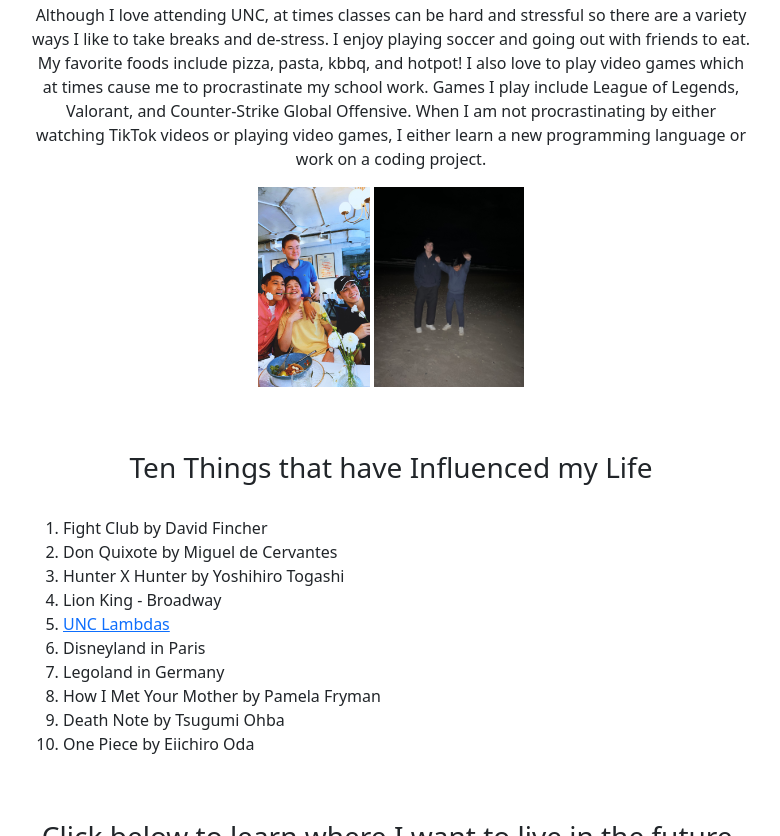
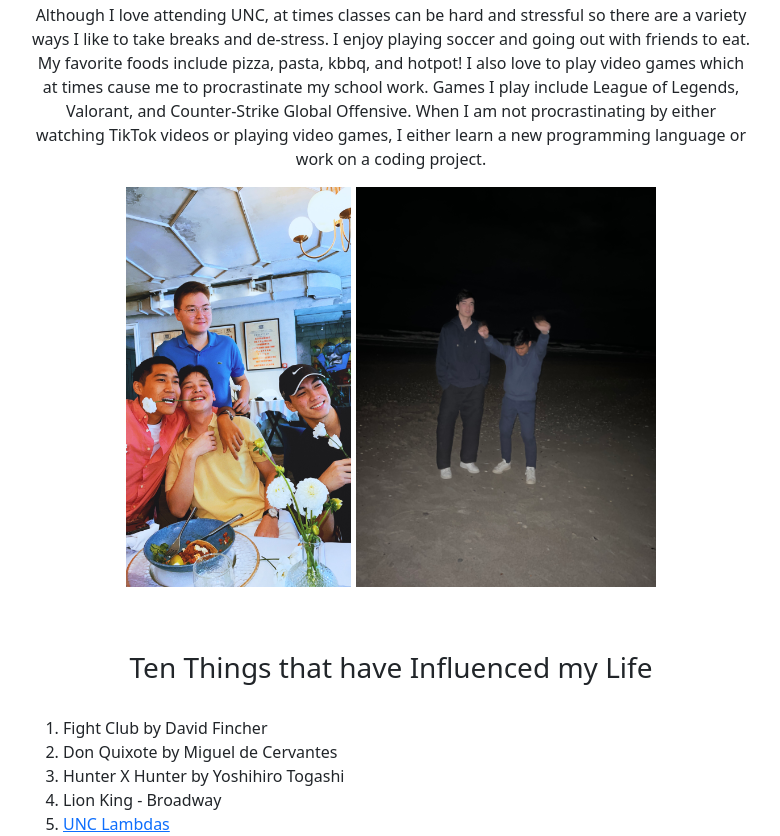
Before and after one commit to ajanibekcode/personal-website, a plain HTML site: page index.html in a window 1280 px wide. Shown: the part 1964-2800 px from the top of the page, without its empty margins (249-1029 px from the left). Drawn offline with nearby package versions, Linux system fonts and the light colour scheme; files whose address does not match are found by name; a web font is replaced by a local one.

Commit message:
updated web

```diff
--- a/index.html
+++ b/index.html
@@ -6,7 +6,7 @@
         <meta name="description" content="" />
         <meta name="author" content="" />
         <title>Aknazar Janibek</title>
-        <link rel="icon" type="image/x-icon" href="pictures/webicon.jpg" />
+        <link rel="icon" type="image/x-icon" href="pictures/icon.jpg" />
         <!-- Core theme CSS (includes Bootstrap)-->
         <link href="styles.css" rel="stylesheet" />
         <link href="custom.css" rel="stylesheet" />
@@ -136,8 +136,8 @@
 
                        <!-- change width to height to make this look better -->
                            <p>
-                            <img src="pictures/kz-friends.JPG" height="200" alt="Friends from Almaty.">
-                            <img src="pictures/big-photo.jpg" height="200" alt="Beach pictures.">
+                            <img src="pictures/kz-friends.JPG" height="400" alt="Friends from Almaty.">
+                            <img src="pictures/big-photo.jpg" height="400" alt="Beach pictures.">
                            </p>
 
                         <h3>Ten Things that have Influenced my Life</h3>
```
Also changed, not shown: pictures/icon.jpg (added), pictures/webicon.jpg (deleted).
